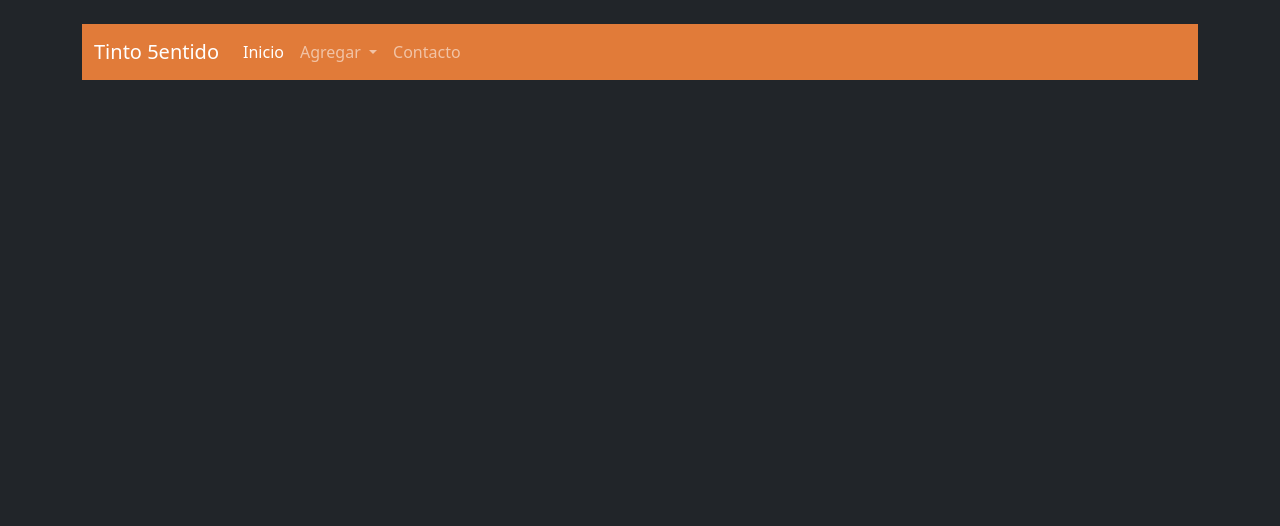
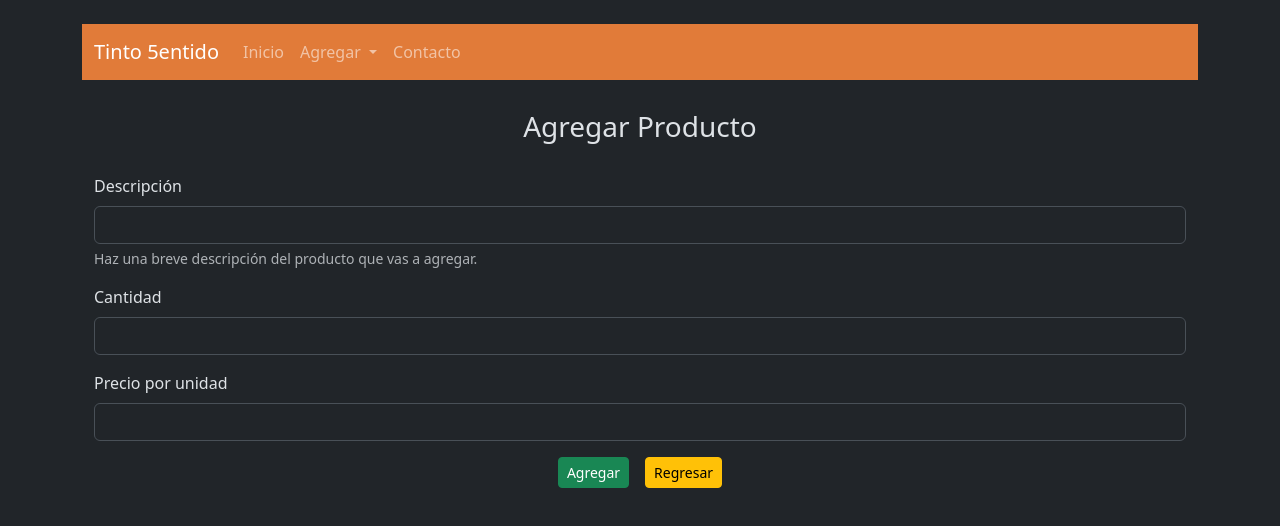
Before and after one commit to AntonioGomez1987/InvTinto5entidoFront, an Angular app: page /agregar-producto in a window 1280 px wide. Before the commit this address led to /. Shown: the top 526 px of the page. Built offline with nearby package versions, Linux system fonts and the light colour scheme.

Commit message:
Creacion e integracion de componente agregarProducto

```diff
--- /dev/null
+++ b/src/app/agregar-producto/agregar-producto.component.html
@@ -0,0 +1,33 @@
+<div class="container">
+  <div class="text-center" style="margin: 30px">
+    <h3>Agregar Producto</h3>
+  </div>
+  <form (ngSubmit)="onSubmit()">
+    <div class="mb-3">
+      <label for="descripcionProducto" class="form-label">Descripción</label>
+      <input type="text" class="form-control" id="descripcionProducto" name="descripcionProducto"
+      [(ngModel)]="producto.descripcionProducto" />
+
+      <div id="descripcionProductoHelp" class="form-text">
+        Haz una breve descripción del producto que vas a agregar.
+      </div>
+    </div>
+    <div class="mb-3">
+      <label for="existenciaProducto" class="form-label">Cantidad</label>
+      <input type="number" class="form-control" id="existenciaProducto" name="existenciaProducto"
+      [(ngModel)]="producto.existenciaProducto" />
+    </div>
+    <div class="mb-3">
+      <label for="precioProducto" class="form-label">Precio por unidad</label>
+      <input type="number" step="any" class="form-control" id="precioProducto" name="precioProducto"
+      [(ngModel)]="producto.precioProducto" />
+    </div>
+
+    <div class="text-center">
+        <button type="submit" class="btn btn-success btn-sm me-3">Agregar</button>
+        <a href="/" class="btn btn-warning btn-sm">Regresar</a>
+    </div>
+
+
+  </form>
+</div>
--- /dev/null
+++ b/src/app/agregar-producto/agregar-producto.component.ts
@@ -0,0 +1,37 @@
+import { Component, inject } from '@angular/core';
+import { FormsModule } from '@angular/forms';
+import { Producto } from '../producto';
+import { ProductoService } from '../producto.service';
+import { Router } from '@angular/router';
+
+@Component({
+  selector: 'app-agregar-producto',
+  standalone: true,
+  imports: [FormsModule],
+  templateUrl: './agregar-producto.component.html',
+})
+export class AgregarProductoComponent {
+
+  producto: Producto = new Producto();
+
+  private productoServicio = inject(ProductoService);
+  private enrutador = inject(Router);
+
+  onSubmit() {
+    this.guardarProducto();
+  }
+
+  guardarProducto() {
+    this.productoServicio.agregarProducto(this.producto).subscribe({
+      next: (datos) => {
+        console.log(datos);
+        this.irListaProductos();
+      },
+      error: (error: any) => console.log("Error al guardar los datos del nuevo Prducto", error)
+    })
+  }
+
+  irListaProductos() {
+    this.enrutador.navigate(['/producto-lista']);
+  }
+}
--- a/src/app/app.component.html
+++ b/src/app/app.component.html
@@ -26,13 +26,13 @@
             Agregar
           </a>
           <ul class="dropdown-menu">
-            <li><a class="dropdown-item" routerLink="/agregar-cliente">Cliente</a></li>
-            <li><a class="dropdown-item" routerLink="/agregar-producto">Producto</a></li>
-            <li><a class="dropdown-item" routerLink="/agregar-proveedor">Proveedor</a></li>
+            <li><a class="dropdown-item" routerLink="agregar-cliente" routerLinkActive="active">Cliente</a></li>
+            <li><a class="dropdown-item" routerLink="agregar-producto" routerLinkActive="active">Producto</a></li>
+            <li><a class="dropdown-item" routerLink="agregar-proveedor" routerLinkActive="active">Proveedor</a></li>
           </ul>
         </li>
         <li class="nav-item">
-            <a class="nav-link" routerLink="/contacto">Contacto</a>
+            <a class="nav-link" routerLink="contacto" routerLinkActive="active">Contacto</a>
         </li>
         </ul>
       </div>
--- a/src/app/app.routes.ts
+++ b/src/app/app.routes.ts
@@ -3,12 +3,14 @@ import { DashboardComponent } from './dashboard/dashboard.component';
 import { ProductoListaComponent } from './producto-lista/producto-lista.component';
 import { ClienteListaComponent } from './cliente-lista/cliente-lista.component';
 import { ProovedorListaComponent } from './proovedor-lista/proovedor-lista.component';
+import { AgregarProductoComponent } from './agregar-producto/agregar-producto.component';
 
 
 export const routes: Routes = [
+    { path: '', redirectTo: 'dashboard', pathMatch: 'full' },
     { path: 'dashboard', component: DashboardComponent },
     { path: 'producto-lista', component: ProductoListaComponent },
+    { path: 'agregar-producto', component: AgregarProductoComponent },
     { path: 'cliente-lista', component: ClienteListaComponent },
     { path: 'proveedor-lista', component: ProovedorListaComponent },
-    { path: '', redirectTo: 'dashboard', pathMatch: 'full' },
 ];
--- a/src/app/producto.service.ts
+++ b/src/app/producto.service.ts
@@ -15,4 +15,9 @@ export class ProductoService {
   obtenerProductosLista(): Observable<Producto[]> {
     return this.clienteHttp.get<Producto[]>(this.urlBase);
   }
+
+  agregarProducto(producto: Producto): Observable<Object> {
+    return this.clienteHttp.post(this.urlBase, producto);
+  }
+
 }
```
